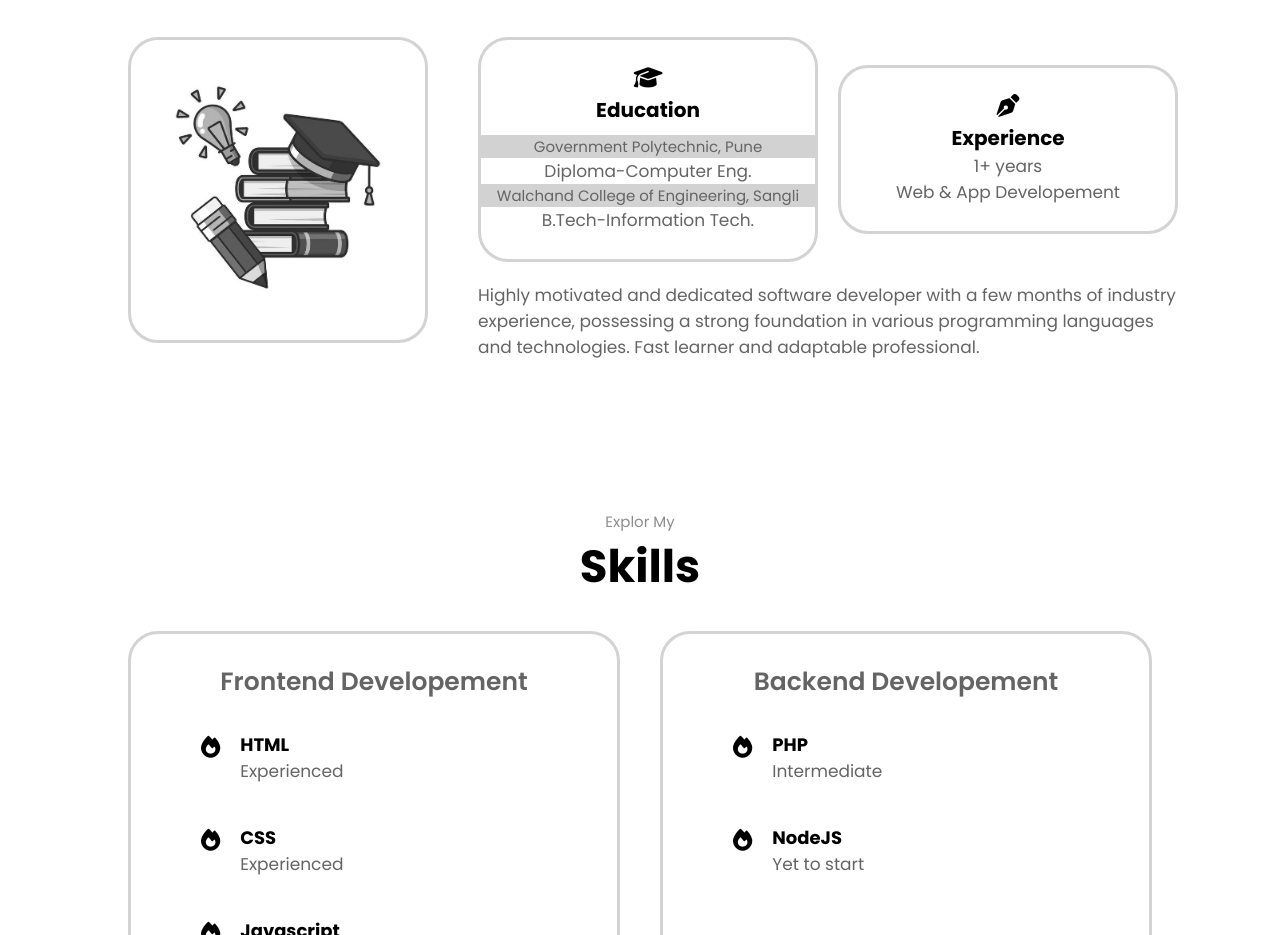
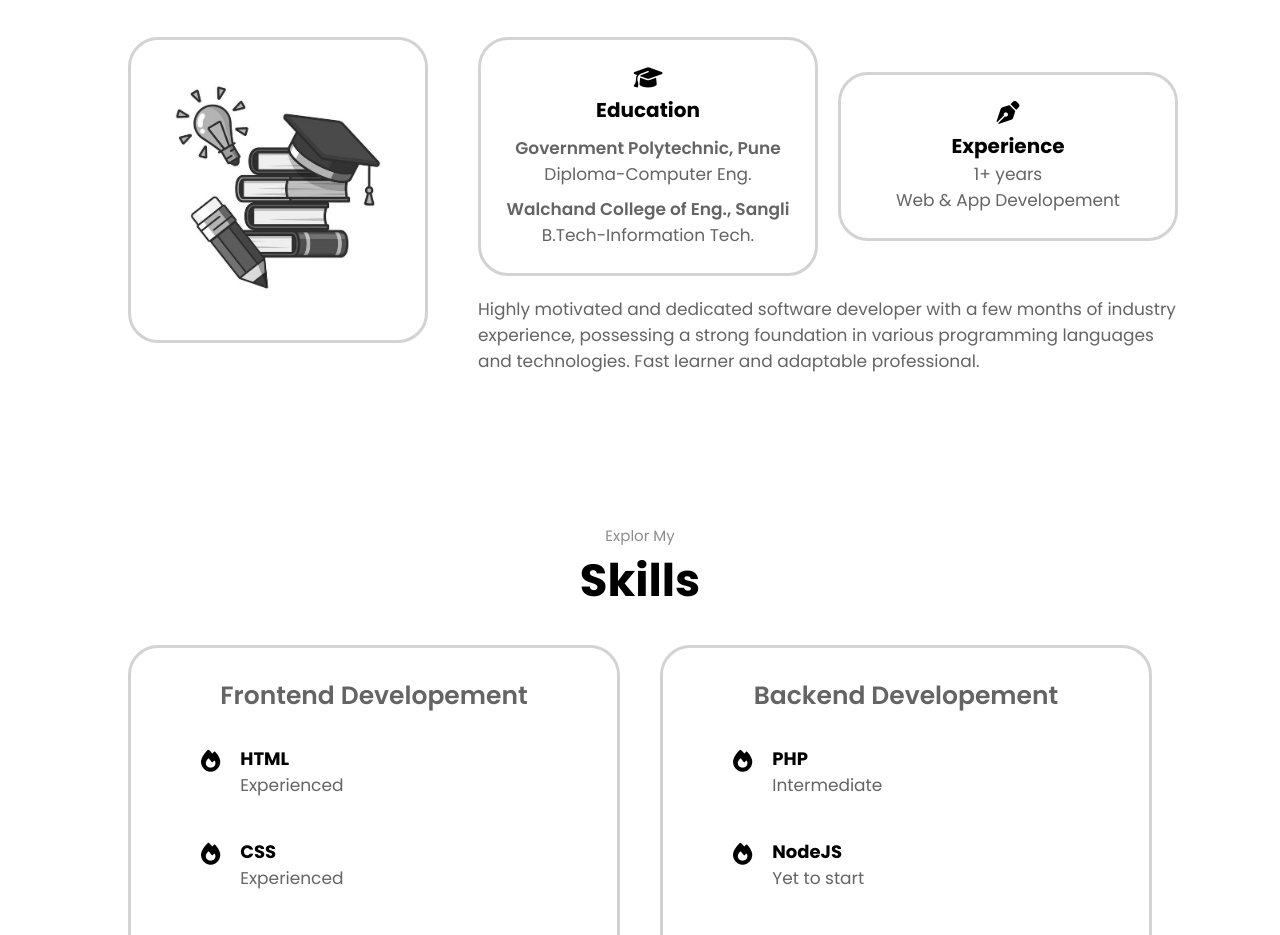
Before and after one commit to mahemudborgave/md-blacknwhite-portfolio, a plain HTML site: page index.html in a window 1280 px wide. Shown: the part 880-1815 px from the top of the page. Drawn offline with Linux system fonts and the light colour scheme.

Commit message:
Changes in education style

```diff
--- a/index.html
+++ b/index.html
@@ -73,9 +73,9 @@
                     <div class="edu exp-box">
                         <i class="fa-solid fa-graduation-cap"></i>
                         <p style="font-size: 2rem;font-weight: bold;color: black; margin-bottom: .5em;">Education</p>
-                        <p style="font-size: 1.5rem; background-color: rgb(210, 210, 210);">Government Polytechnic, Pune</p>
+                        <p style="font-weight: 600;">Government Polytechnic, Pune</p>
                         <p>Diploma-Computer Eng.</p>
-                        <p style="font-size: 1.5rem; background-color: rgb(210, 210, 210);">Walchand College of Engineering, Sangli</p>
+                        <p style="font-weight: 600; margin-top: .5em;">Walchand College of Eng., Sangli</p>
                         <p>B.Tech-Information Tech.</p>
                     </div>
                     <div class="exp exp-box">
--- a/style.css
+++ b/style.css
@@ -243,7 +243,7 @@ body {
 
 .wrapper-aboutme-content .aboutme-image:hover img {
     transform: scale(1.05);
-    filter: grayscale(30%);
+    filter: grayscale(0%);
 }
 
 .wrapper-aboutme-content .aboutme-content {
@@ -259,7 +259,7 @@ body {
     /* border: 5px solid blue; */
     display: flex;
     justify-content: start;
-    align-items: center;
+    align-items: center ;
 }
 
 .wrapper-aboutme-content .aboutme-content .exp-box {
```
